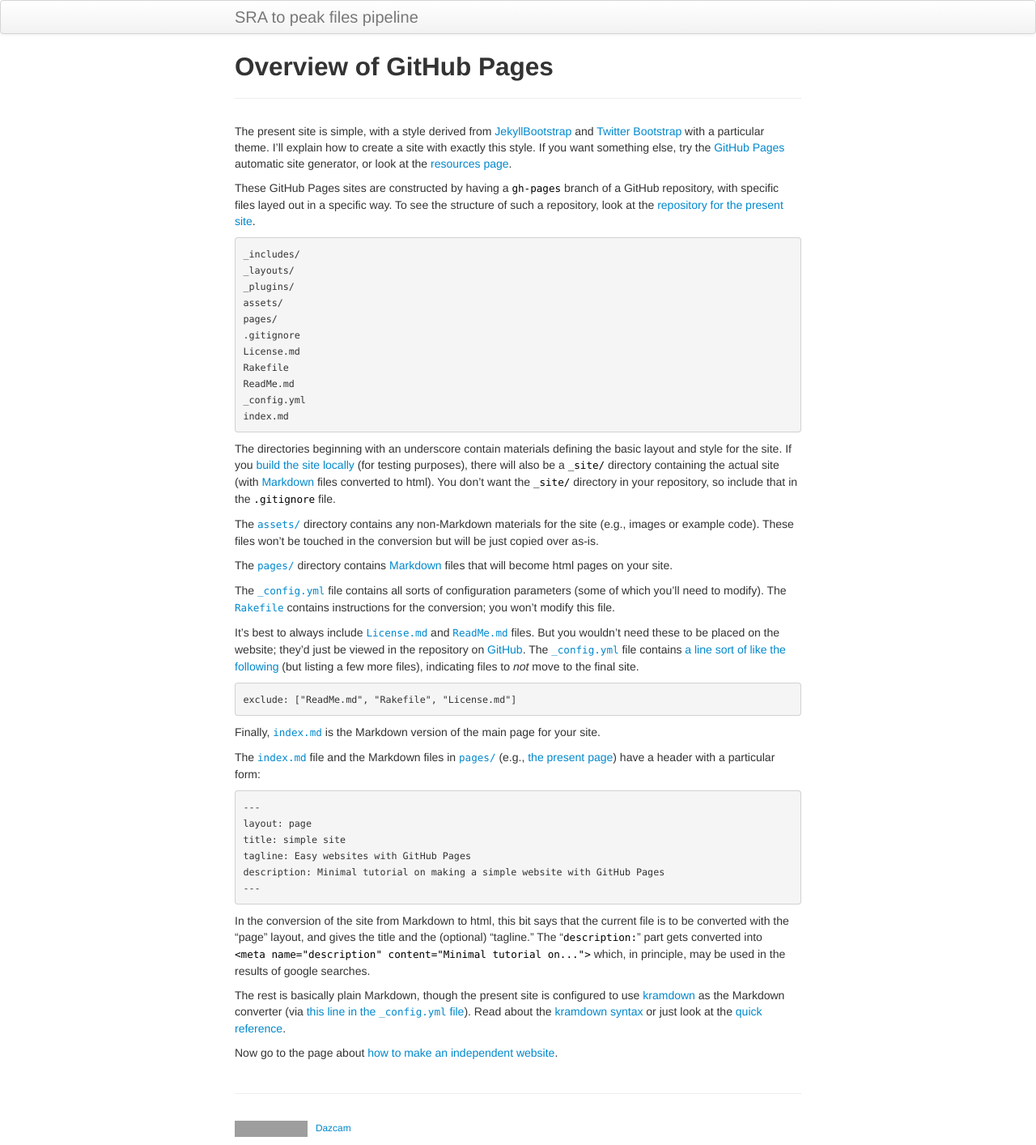
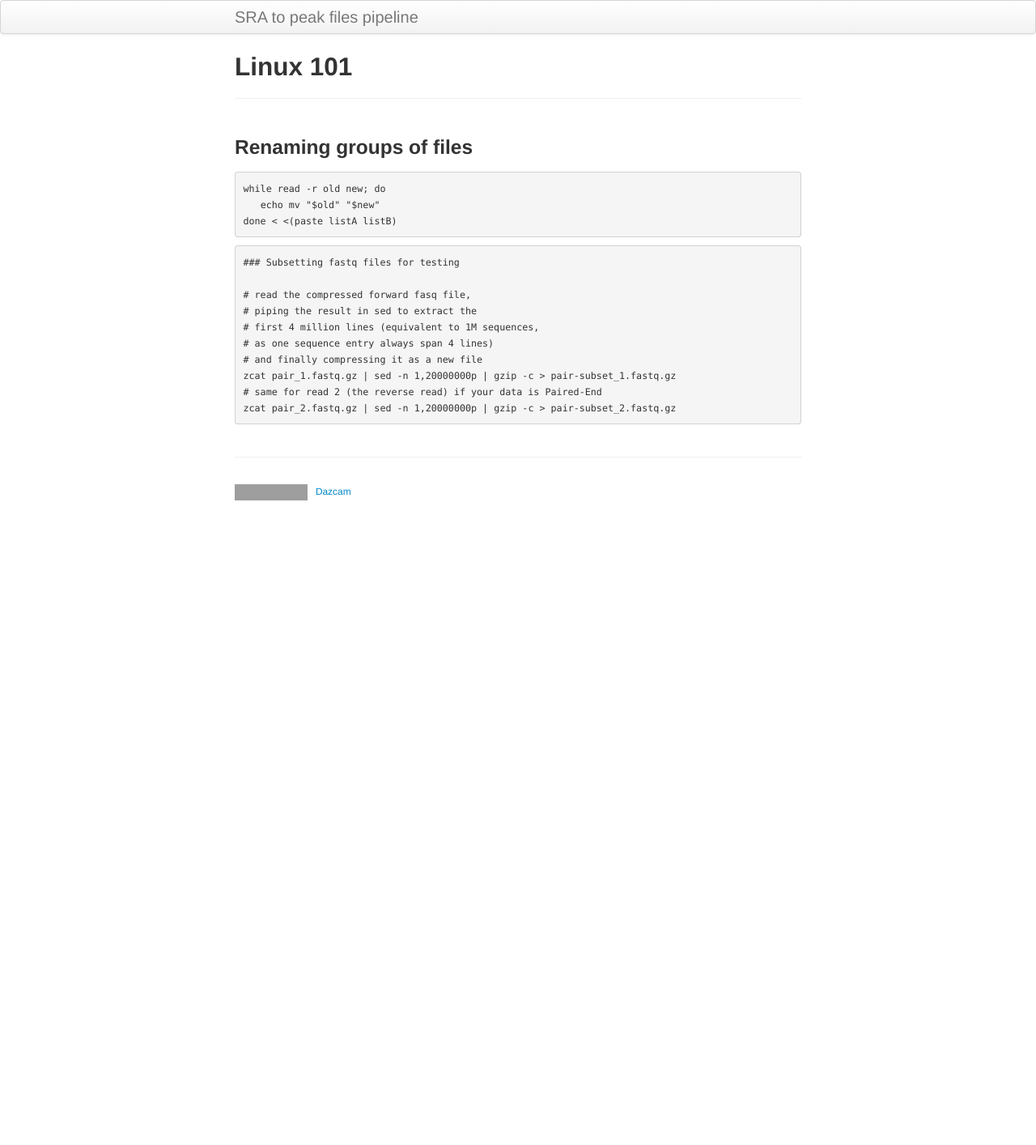
Before and after one commit to Dazcam/Bioinformatics-tutorials, a Jekyll site: the page built from pages/linux101.md, in a window 1280 px wide. Shown: the whole page at 81% size. Built offline with Jekyll 4.4.1, drawn with Linux system fonts in a browser that asks for light colours; after the commit the page ends 900 px from its top, so only the background shows below that; grey boxes are pictures that could not be loaded.

Commit message:
linux101.md

````diff
--- a/pages/linux101.md
+++ b/pages/linux101.md
@@ -1,107 +1,26 @@
 ---
 layout: page
-title: Overview of GitHub Pages
-description: Overview of construction of a website with GitHub Pages
+title: Linux 101
+description: Some useful linux tips for bioinformatics
 ---
 
-The present site is simple, with a style derived from
-[JekyllBootstrap](https://jekyllbootstrap.com/) and
-[Twitter Bootstrap](https://getbootstrap.com) with a particular
-theme. I'll explain how to create a site with exactly this style. If
-you want something else, try the
-[GitHub Pages](https://pages.github.com) automatic site generator, or
-look at the [resources page](pages/resources.html).
+### Renaming groups of files
 
-These GitHub Pages sites are constructed by having a `gh-pages` branch
-of a GitHub repository, with specific files layed out in a specific
-way. To see the structure of such a repository, look at the
-[repository for the present site](https://github.com/kbroman/simple_site).
+~~~bash
+while read -r old new; do
+   echo mv "$old" "$new"
+done < <(paste listA listB)
+~~~
 
-    _includes/
-    _layouts/
-    _plugins/
-    assets/
-    pages/
-    .gitignore
-    License.md
-    Rakefile
-    ReadMe.md
-    _config.yml
-    index.md
+``` bash
+### Subsetting fastq files for testing
 
-The directories beginning with an underscore contain materials
-defining the basic layout and style for the site. If you
-[build the site locally](pages/local_test.html) (for testing
-purposes), there will also be a `_site/` directory containing the
-actual site (with
-[Markdown](https://daringfireball.net/projects/markdown/) files
-converted to html). You don't want the `_site/` directory in your
-repository, so include that in the `.gitignore` file.
-
-The
-[`assets/`](https://github.com/kbroman/simple_site/tree/gh-pages/assets)
-directory contains any non-Markdown materials for the site (e.g.,
-images or example code). These files won't be touched in the
-conversion but will be just copied over as-is.
-
-The
-[`pages/`](https://github.com/kbroman/simple_site/tree/gh-pages/pages)
-directory contains
-[Markdown](https://daringfireball.net/projects/markdown/) files that
-will become html pages on your site.
-
-The
-[`_config.yml`](https://github.com/kbroman/simple_site/blob/gh-pages/_config.yml)
-file contains all sorts of configuration parameters (some of which
-you'll need to modify). The [`Rakefile`](https://github.com/kbroman/simple_site/blob/gh-pages/Rakefile) contains instructions for
-the conversion; you won't modify this file.
-
-It's best to always include
-[`License.md`](https://github.com/kbroman/simple_site/tree/gh-pages/License.md)
-and
-[`ReadMe.md`](https://github.com/kbroman/simple_site/tree/gh-pages/ReadMe.md)
-files. But you wouldn't need these to be placed on the website; they'd
-just be viewed in the repository on [GitHub](https://github.com). The
-[`_config.yml`](https://github.com/kbroman/simple_site/tree/gh-pages/_config.yml)
-file contains
-[a line sort of like the following](https://github.com/kbroman/simple_site/blob/gh-pages/_config.yml#L5)
-(but listing a few more files), indicating files to _not_ move to the
-final site.
-
-    exclude: ["ReadMe.md", "Rakefile", "License.md"]
-
-Finally,
-[`index.md`](https://raw.githubusercontent.com/kbroman/simple_site/gh-pages/index.md)
-is the Markdown version of the main page for your site.
-
-The
-[`index.md`](https://raw.githubusercontent.com/kbroman/simple_site/gh-pages/index.md)
-file and the Markdown files in
-[`pages/`](https://github.com/kbroman/simple_site/blob/gh-pages/pages)
-(e.g.,
-[the present page](https://raw.githubusercontent.com/kbroman/simple_site/gh-pages/pages/overview.md))
-have a header with a particular form:
-
-    ---
-    layout: page
-    title: simple site
-    tagline: Easy websites with GitHub Pages
-    description: Minimal tutorial on making a simple website with GitHub Pages
-    ---
-
-In the conversion of the site from Markdown to html, this bit says
-that the current file is to be converted with the &ldquo;page&rdquo;
-layout, and gives the title and the (optional) &ldquo;tagline.&rdquo;
-The "`description:`" part gets converted into
-`<meta name="description" content="Minimal tutorial on...">`
-which, in principle, may be used in the results of google searches.
-
-The rest is basically plain Markdown, though the present site is
-configured to use [kramdown](https://kramdown.gettalong.org/) as the
-Markdown converter (via
-[this line in the `_config.yml` file](https://github.com/kbroman/simple_site/blob/gh-pages/_config.yml#L23)).
-Read about the [kramdown syntax](https://kramdown.gettalong.org/syntax.html)
-or just look at the
-[quick reference](https://kramdown.gettalong.org/quickref.html).
-
-Now go to the page about [how to make an independent website](independent_site.html).
+# read the compressed forward fasq file,
+# piping the result in sed to extract the
+# first 4 million lines (equivalent to 1M sequences,
+# as one sequence entry always span 4 lines)
+# and finally compressing it as a new file
+zcat pair_1.fastq.gz | sed -n 1,20000000p | gzip -c > pair-subset_1.fastq.gz
+# same for read 2 (the reverse read) if your data is Paired-End
+zcat pair_2.fastq.gz | sed -n 1,20000000p | gzip -c > pair-subset_2.fastq.gz
+```
````
